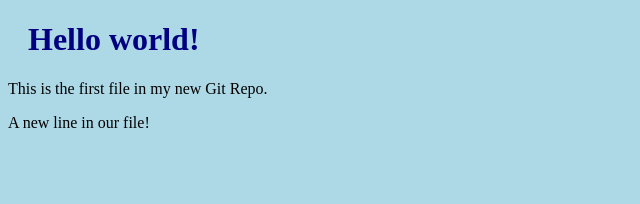
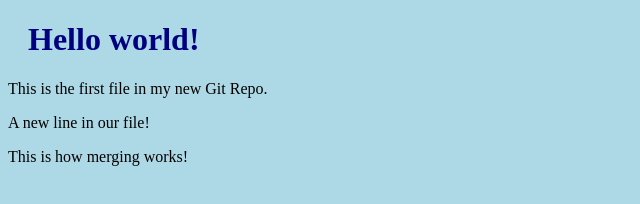
Before and after one commit to EndijsOgrins/hello-world, a plain HTML site: page index.html in a window 1280 px wide. Shown: the whole page, without its empty margins (0-640 px from the left). Drawn offline with Linux system fonts and the light colour scheme.

Commit message:
updated index.html with merge fix

```diff
--- a/index.html
+++ b/index.html
@@ -8,5 +8,6 @@
     <h1>Hello world!</h1>
     <p>This is the first file in my new Git Repo.</p>
     <p>A new line in our file!</p>
+    <p>This is how merging works!</p>
   </body>
 </html>
```
